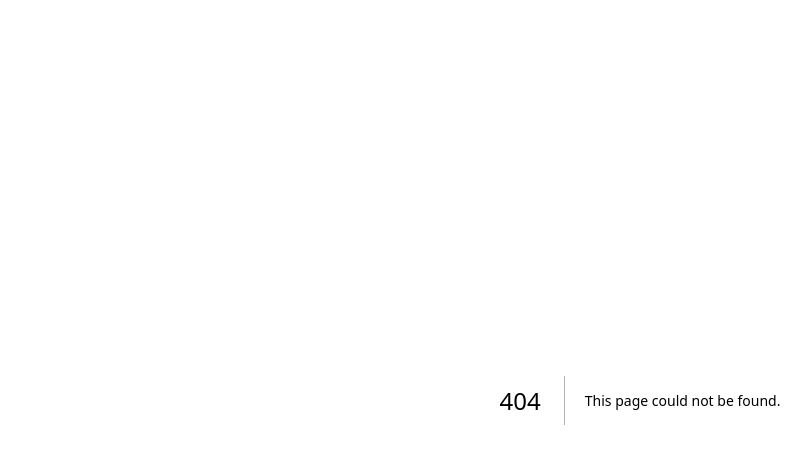
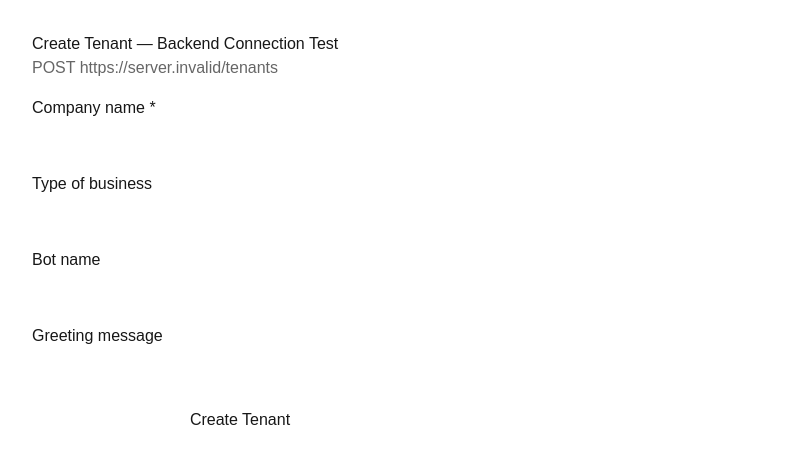
Before and after one commit to Mahi-Bhumika/helpdesk-agent, a Next.js app in the folder frontend/: page /test_connection in a window 1280 px wide. Before the commit this address had no page. Shown: the top 464 px of the page, without its empty margins (0-811 px from the left). Built offline with nearby package versions, Linux system fonts and the light colour scheme; no server answers.

Commit message:
chore 3 : tenant creation form connected to the backend

```diff
--- /dev/null
+++ b/frontend/app/test_connection/page.tsx
@@ -0,0 +1,123 @@
+"use client"
+
+import { useState } from "react";
+
+interface TenantResponse {
+    tenant_id : number;
+    company_name : string;
+    invite_token : string;
+    created_at : string;
+}
+
+export default function TestConnection(){
+    const [ companyName, setCompanyName ] = useState("");
+    const [ typeOfBusiness, setTypeOfBusiness ] = useState("");
+    const [ botName, setBotName ] = useState("");
+    const [ greetingMessage, setGreetingMessage ] = useState("");
+
+    const [ result, setResult ] = useState<TenantResponse | null>(null);
+    const [ loading, setLoading ] = useState(false);
+    const [error, setError ] = useState<string | null>(null);
+
+    async function createTenant(e : React.FormEvent){
+        e.preventDefault();
+        setLoading(true);
+        setError(null);
+        setResult(null);
+
+    try {
+        const res = await fetch(`${process.env.NEXT_PUBLIC_API_URL}/tenants`, {
+            method : "POST",
+            headers : { "Content-Type" : "application/json" },
+            body : JSON.stringify({
+                company_name : companyName,
+                type_of_business : typeOfBusiness || null,
+                subscription_plan : null,
+                bot_name : botName || null,
+                greeting_message : greetingMessage || null,
+                theme_color : null,
+            }),
+        });
+
+        if (!res.ok){
+            const detail = await res.text();
+            throw new Error(`Request failed : ${res.status} - ${detail}`);
+        }
+
+        const data : TenantResponse = await res.json();
+        setResult(data);
+    }
+
+    catch(err) {
+        setError(err instanceof Error ? err.message : "Something went wrong");
+    }
+
+    finally{
+        setLoading(false);
+    }
+}
+
+
+  return (
+    <main style={{ padding: "2rem", fontFamily: "sans-serif", maxWidth: 480 }}>
+      <h1>Create Tenant — Backend Connection Test</h1>
+      <p style={{ color: "#666" }}>
+        POST {process.env.NEXT_PUBLIC_API_URL}/tenants
+      </p>
+
+      <form onSubmit={createTenant} style={{ display: "flex", flexDirection: "column", gap: "0.75rem", marginTop: "1rem" }}>
+        <label>
+          Company name *
+          <input
+            required
+            value={companyName}
+            onChange={(e) => setCompanyName(e.target.value)}
+            style={{ display: "block", width: "100%", padding: "0.5rem" }}
+          />
+        </label>
+
+        <label>
+          Type of business
+          <input
+            value={typeOfBusiness}
+            onChange={(e) => setTypeOfBusiness(e.target.value)}
+            style={{ display: "block", width: "100%", padding: "0.5rem" }}
+          />
+        </label>
+
+        <label>
+          Bot name
+          <input
+            value={botName}
+            onChange={(e) => setBotName(e.target.value)}
+            style={{ display: "block", width: "100%", padding: "0.5rem" }}
+          />
+        </label>
+
+        <label>
+          Greeting message
+          <input
+            value={greetingMessage}
+            onChange={(e) => setGreetingMessage(e.target.value)}
+            style={{ display: "block", width: "100%", padding: "0.5rem" }}
+          />
+        </label>
+
+        <button type="submit" disabled={loading} style={{ padding: "0.5rem 1rem", cursor: "pointer" }}>
+          {loading ? "Creating..." : "Create Tenant"}
+        </button>
+      </form>
+
+      {error && <p style={{ color: "red", marginTop: "1rem" }}>Error: {error}</p>}
+
+      {result && (
+        <div style={{ marginTop: "1.5rem" }}>
+          <p style={{ color: "green" }}> Tenant created </p>
+          <pre style={{ background: "#f4f4f4", padding: "1rem", borderRadius: "6px", overflowX: "auto" }}>
+            {JSON.stringify(result, null, 2)}
+          </pre>
+        </div>
+      )}
+    </main>
+  );
+}
```
Also changed, not shown: 1 other file (tests, documents, lock files or other folders).
